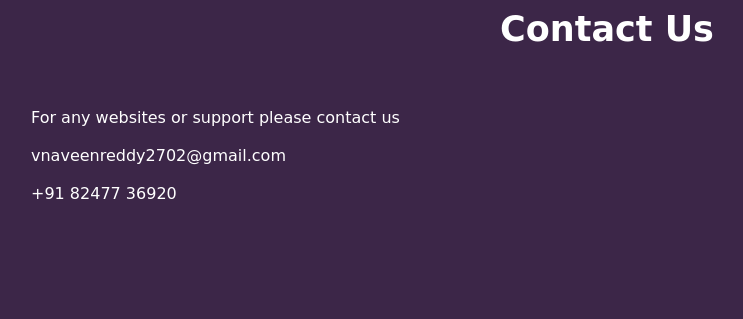
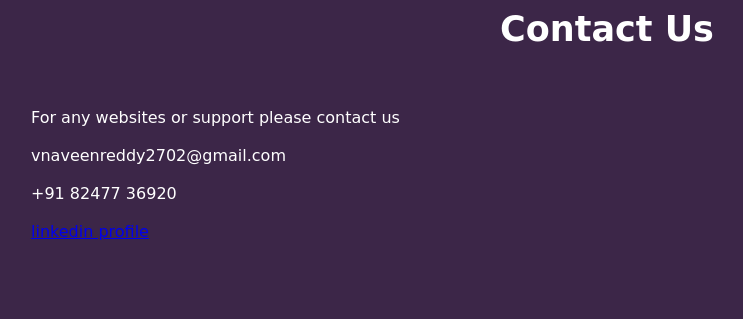
Before and after one commit to telli-Naveen/secret_message_sender, a Flask app: page /encrypt in a window 1280 px wide. Shown: the part 1239-1558 px from the top of the page, without its empty margins (33-776 px from the left). Run offline with Flask 3, Linux system fonts and the light colour scheme.

Commit message:
Update index.html

```diff
--- a/templates/index.html
+++ b/templates/index.html
@@ -45,7 +45,7 @@
 <footer>
   <h1 id="contact_us">Contact Us</h1><br>
   <div id="left_contact">
-    <p>For any websites or support please contact us<br><br>vnaveenreddy2702@gmail.com<br><br>+91 82477 36920</p>
+    <p>For any websites or support please contact us<br><br>vnaveenreddy2702@gmail.com<br><br>+91 82477 36920<br><br><a href='https://www.linkedin.com/in/telli-naveen-13532124b/'>linkedin profile</a></p>
   </div>
   <!-- <div id="profiles">
    <p>https://youtube.com/snr%rock%gamers<br><br>https://linkedin.com/telli-naveen<br><br>https://telli-naveen/github.in</p>
```
